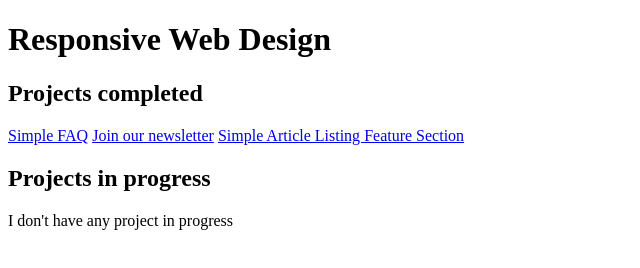
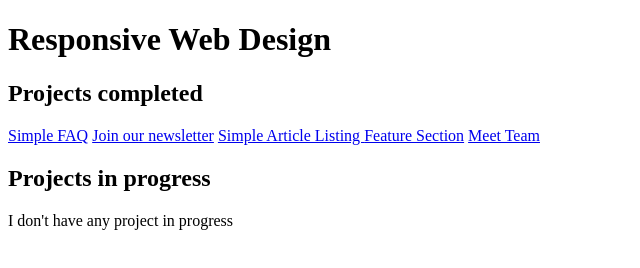
Before and after one commit to SantiagoEmanuel/devChallenges, a plain HTML site: page index.html in a window 1280 px wide. Shown: the full height of the page, 0-640 px from the left. Drawn offline with Linux system fonts and the light colour scheme.

Commit message:
Add meet team anchor

```diff
--- a/index.html
+++ b/index.html
@@ -19,6 +19,7 @@
             Simple Article Listing
           </a>
           <a href="/feature-section/index.html">Feature Section</a>
+          <a href="/meet-team/index.html">Meet Team</a>
         </nav>
       </section>
       <section>
```
